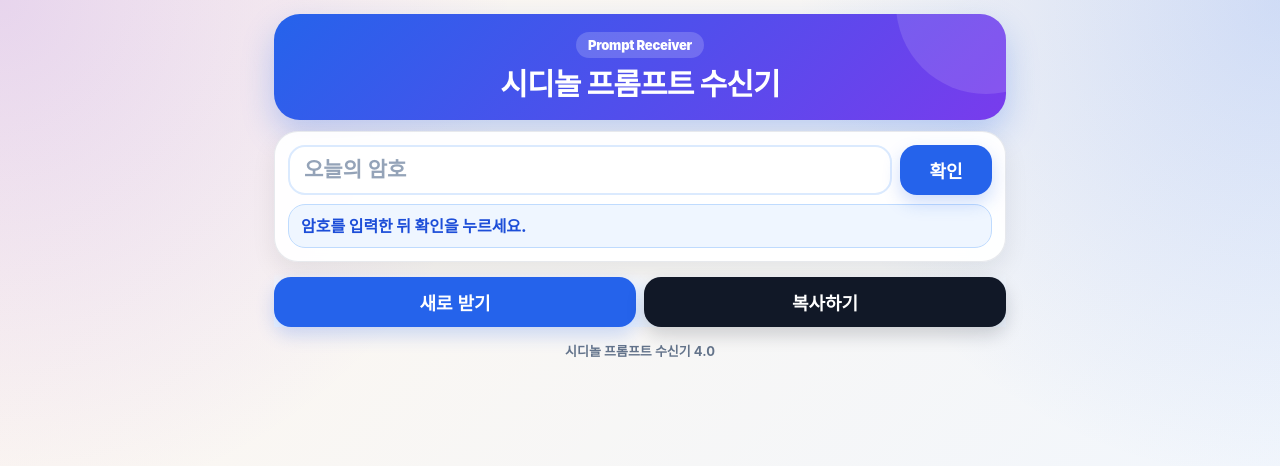
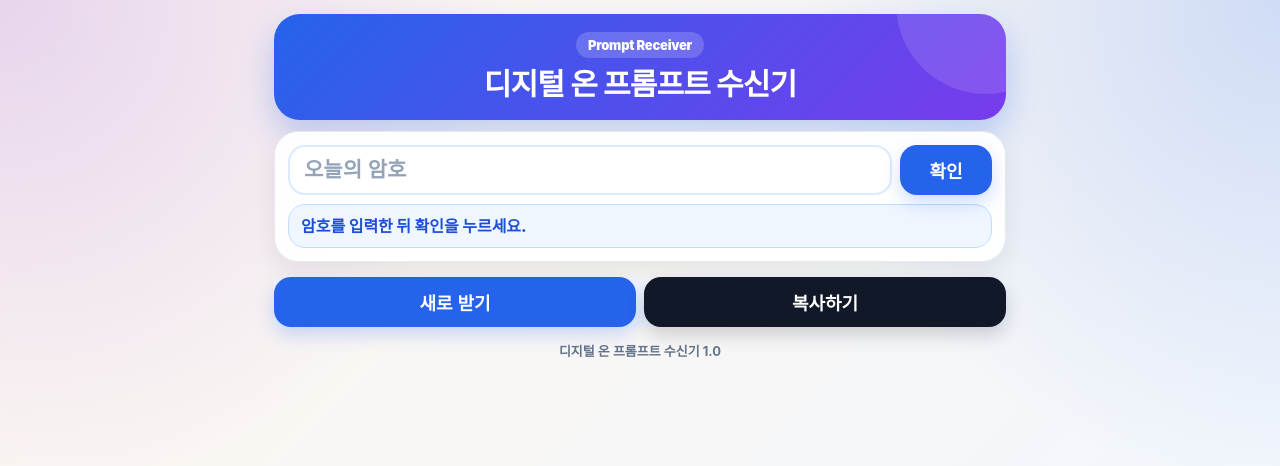
Before and after one commit to isg33647358-pixel/prompt1, a plain HTML site: page index.html in a window 1280 px wide. Drawn offline with Linux system fonts and the light colour scheme.

Commit message:
Update index.html

```diff
--- a/index.html
+++ b/index.html
@@ -4,14 +4,14 @@
   <meta charset="UTF-8" />
   <meta name="viewport" content="width=device-width, initial-scale=1.0, viewport-fit=cover" />
 
-  <title>시디놀 프롬프트 수신기</title>
+  <title>디지털 온 프롬프트 수신기</title>
 
-  <meta name="description" content="시디놀 프롬프트 수신기" />
+  <meta name="description" content="디지털 온 프롬프트 수신기" />
   <meta name="theme-color" content="#2563eb" />
 
   <meta name="mobile-web-app-capable" content="yes" />
   <meta name="apple-mobile-web-app-capable" content="yes" />
-  <meta name="apple-mobile-web-app-title" content="시디놀 수신기" />
+  <meta name="apple-mobile-web-app-title" content="디지털 온수신기" />
   <meta name="apple-mobile-web-app-status-bar-style" content="default" />
 
   <link rel="manifest" href="./manifest.json" />
@@ -295,7 +295,7 @@
   <div class="app">
     <header class="header">
       <div class="app-badge">Prompt Receiver</div>
-      <h1>시디놀 프롬프트 수신기</h1>
+      <h1>디지털 온 프롬프트 수신기</h1>
     </header>
 
     <section class="card">
@@ -317,11 +317,11 @@
       <button class="secondary" type="button" onclick="copyPrompt()">복사하기</button>
     </div>
 
-    <div class="footer">시디놀 프롬프트 수신기 4.0</div>
+    <div class="footer">디지털 온 프롬프트 수신기 1.0</div>
   </div>
 
   <script>
-    const API_URL = 'https://script.google.com/macros/s/AKfycbzWrr0qnSwnDIL1fCe7ECJMycsJcLVu7W1svTwk8ewJPLb5vK8KAel0e-4ulC_z5QI/exec';
+    const API_URL = 'https://script.google.com/macros/s/AKfycbwuUXV31BIgcfnFF_AYau6wFPtyag_F_8plNaUAH3Svn3_8Ho5U4l5-nWRCK75tjVFGWg/exec';
 
     let currentPromptBody = '';
     let jsonpScript = null;
```
